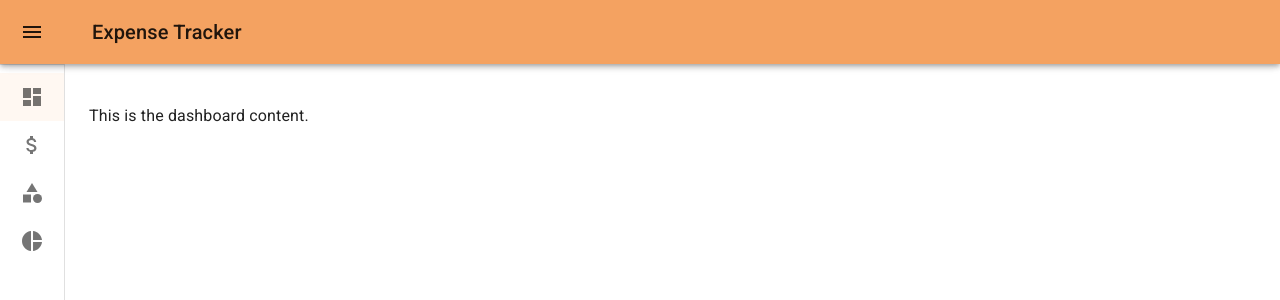
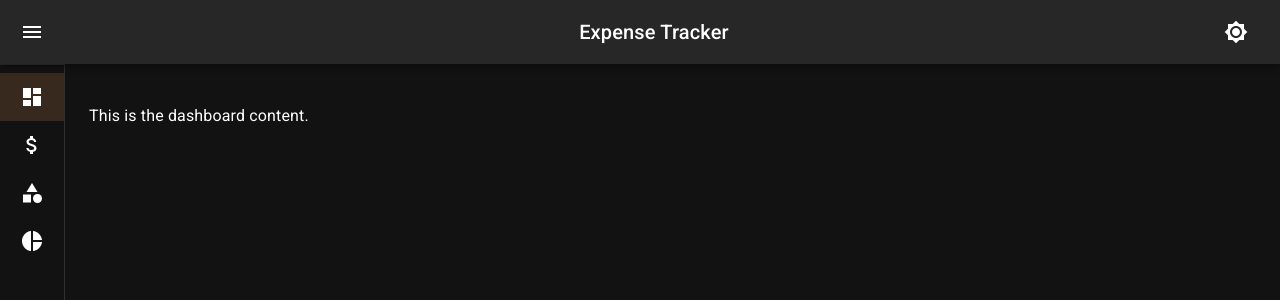
Before and after one commit to JacobArthurs/expense-tracker-frontend, a React (Vite) app: page / in a window 1280 px wide. Shown: the top 300 px of the page. Built offline with nearby package versions, Linux system fonts and the light colour scheme.

Commit message:
Add dark mode

```diff
--- a/src/App.jsx
+++ b/src/App.jsx
@@ -1,8 +1,9 @@
 import * as React from 'react';
-import { useTheme } from '@mui/material/styles';
+import { BrowserRouter as Router, Routes, Route } from 'react-router-dom';
+import { ThemeProvider, createTheme } from '@mui/material/styles';
 import Box from '@mui/material/Box';
 import CssBaseline from '@mui/material/CssBaseline';
-import { BrowserRouter as Router, Routes, Route } from 'react-router-dom';
+
 import Dashboard from './pages/Dashboard';
 import Categories from './pages/Categories';
 import Expenses from './pages/Expenses';
@@ -12,18 +13,34 @@ import { SidebarComponent } from './components/SidebarComponent';
 
 export default function App() {
   const [open, setOpen] = React.useState(false);
+  const [darkMode, setDarkMode] =  React.useState(true);
 
   const handleToggleDrawer = () => {
     setOpen(!open);
   };
 
-  const theme = useTheme();
+  const handleToggleDarkMode = () => {
+    setDarkMode(!darkMode);
+  };
+
+  const theme = createTheme({
+    palette: {
+      mode: darkMode ? 'dark' : 'light',
+      primary: {
+        main: '#F4A261',
+      },
+      secondary: {
+        main: '#E76F51',
+      },
+    },
+  });
 
   return (
+    <ThemeProvider theme={theme}>
       <Router>
         <Box sx={{ display: 'flex' }}>
           <CssBaseline />
-        <ToolbarComponent open={open} onToggleDrawer={handleToggleDrawer} />
+          <ToolbarComponent open={open} onToggleDrawer={handleToggleDrawer} darkMode={darkMode} onToggleDarkMode={handleToggleDarkMode}/>
           <SidebarComponent open={open} onToggleDrawer={handleToggleDrawer} />
           <Box component="main" sx={{ flexGrow: 1, p: 3 }}>
             <Box
@@ -45,5 +62,6 @@ export default function App() {
           </Box>
         </Box>
       </Router>
+    </ThemeProvider>
   );
 }
--- a/src/components/ToolbarComponent.jsx
+++ b/src/components/ToolbarComponent.jsx
@@ -3,11 +3,14 @@ import AppBar from '@mui/material/AppBar';
 import Toolbar from '@mui/material/Toolbar';
 import Typography from '@mui/material/Typography';
 import IconButton from '@mui/material/IconButton';
+import Tooltip from '@mui/material/Tooltip';
 import MenuIcon from '@mui/icons-material/Menu';
+import Brightness4Icon from '@mui/icons-material/Brightness4';
+import Brightness7Icon from '@mui/icons-material/Brightness7';
 
 const drawerWidth = 240;
 
-export const ToolbarComponent = ({ open, onToggleDrawer }) => (
+export const ToolbarComponent = ({ open, onToggleDrawer, darkMode, onToggleDarkMode }) => (
   <AppBar
     position="fixed"
     sx={{
@@ -26,7 +29,13 @@ export const ToolbarComponent = ({ open, onToggleDrawer }) => (
       })
     }}
   >
-    <Toolbar>
+    <Toolbar
+      sx={{
+        display: 'flex',
+        justifyContent: 'space-between',
+        alignItems: 'center',
+      }}
+    >
       <IconButton
         color="inherit"
         aria-label="open drawer"
@@ -34,7 +43,7 @@ export const ToolbarComponent = ({ open, onToggleDrawer }) => (
         edge="start"
         sx={{
           marginRight: 5,
-          ...(open && { display: 'none' }),
+          ...(open && { visibility: 'hidden' }),
         }}
       >
         <MenuIcon />
@@ -42,6 +51,11 @@ export const ToolbarComponent = ({ open, onToggleDrawer }) => (
       <Typography variant="h6" noWrap component="div">
         Expense Tracker
       </Typography>
+      <Tooltip title={darkMode ? 'Switch to Light Mode' : 'Switch to Dark Mode'} arrow>
+        <IconButton onClick={onToggleDarkMode} color="inherit">
+          {darkMode ? <Brightness7Icon /> : <Brightness4Icon />}
+        </IconButton>
+      </Tooltip>
     </Toolbar>
   </AppBar>
 );
--- a/src/main.jsx
+++ b/src/main.jsx
@@ -6,23 +6,9 @@ import '@fontsource/roboto/300.css';
 import '@fontsource/roboto/400.css';
 import '@fontsource/roboto/500.css';
 import '@fontsource/roboto/700.css';
-import { ThemeProvider, createTheme } from '@mui/material';
-
-const theme = createTheme({
-  palette: {
-    primary: {
-      main: '#F4A261',
-    },
-    secondary: {
-      main: '#E76F51',
-    },
-  },
-});
 
 ReactDOM.createRoot(document.getElementById('root')).render(
   <React.StrictMode>
-    <ThemeProvider theme={theme}>
-      <App />
-    </ThemeProvider>
+    <App />
   </React.StrictMode>,
 )
```
Lines whose indentation alone changed are shown as unchanged.
